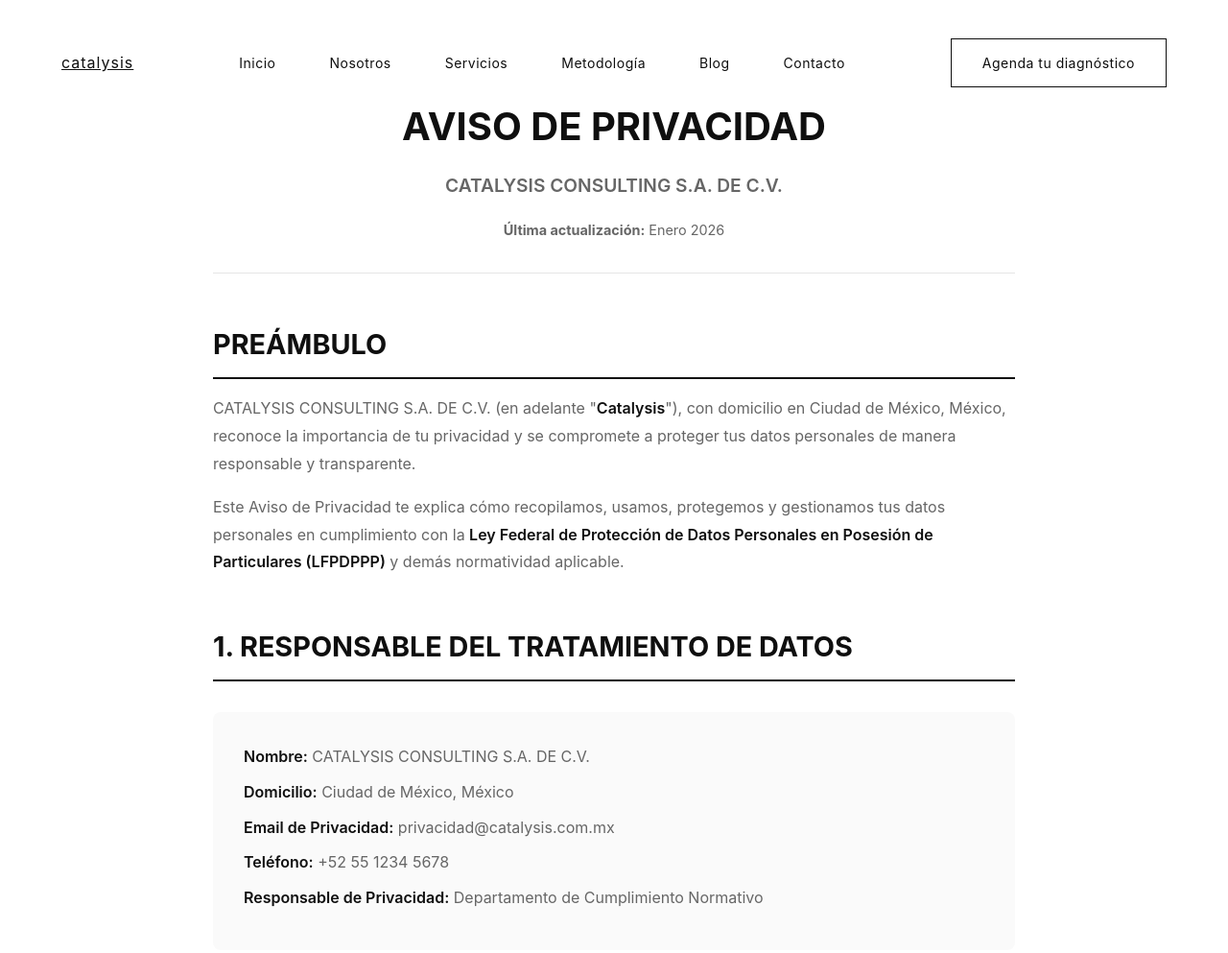
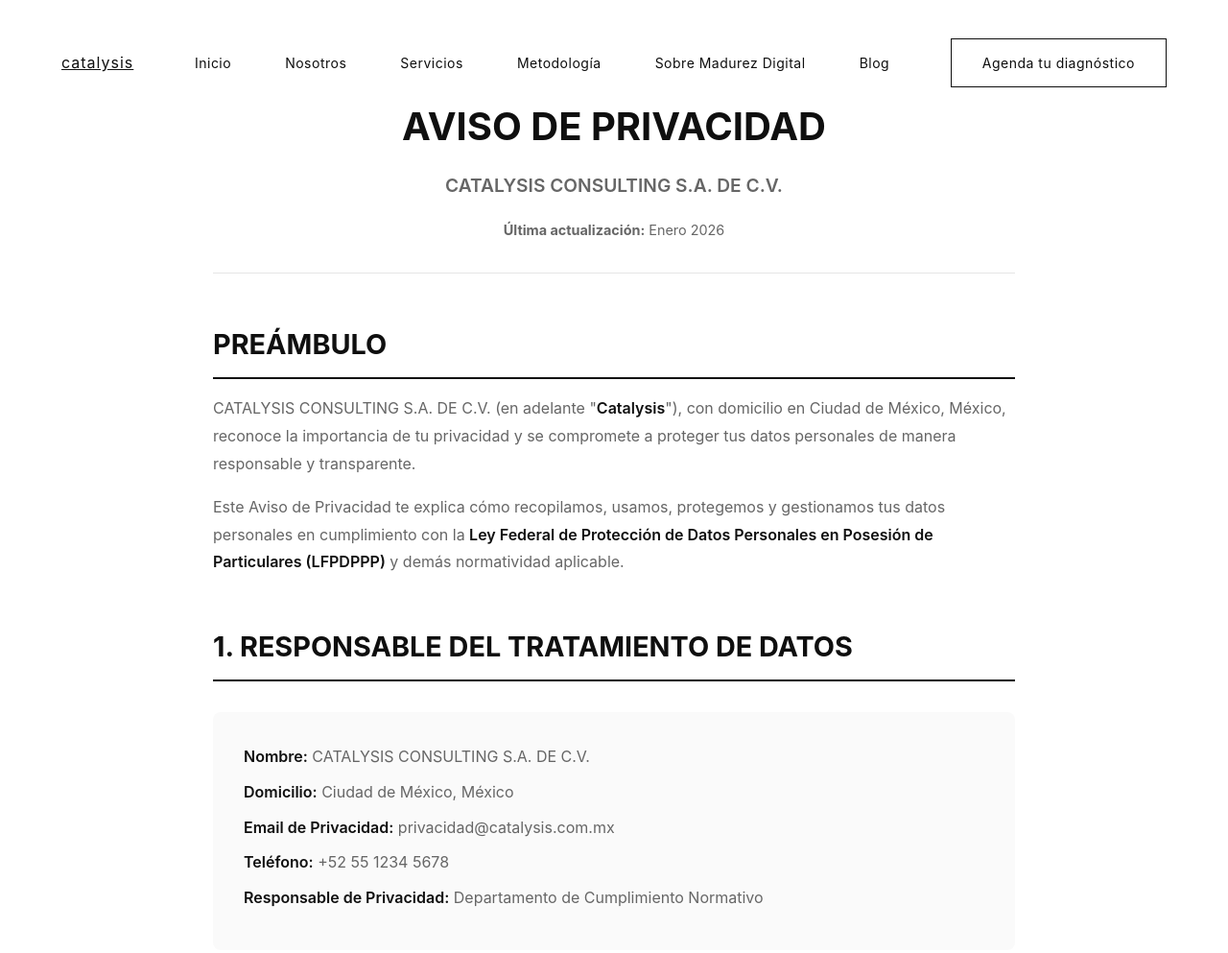
Before and after one commit to AlfonsoPiedrabuena/WebSite-Catalysis, a plain HTML site: page site/aviso-privacidad.html in a window 1280 px wide. Shown: the top 993 px of the page at 96% size. Drawn offline with Linux system fonts and the light colour scheme.

Commit message:
update de menú
Se actualizó el menú principal para poder agregar marco de madurez digital y también eliminar el botón de Contacto para solo dejar el Agenda tu diagnostico.

```diff
--- a/site/aviso-privacidad.html
+++ b/site/aviso-privacidad.html
@@ -199,8 +199,8 @@
                 <li><a href="index.html#nosotros">Nosotros</a></li>
                 <li><a href="index.html#servicios">Servicios</a></li>
                 <li><a href="index.html#metodologia">Metodología</a></li>
+                <li><a href="index.html#marco-madurez">Sobre Madurez Digital</a></li>
                 <li><a href="blog.html">Blog</a></li>
-                <li><a href="contacto.html">Contacto</a></li>
             </ul>
             <a href="contacto.html" class="cta-button">Agenda tu diagnóstico</a>
         </div>
```
Also changed, not shown: site/blog-post.html (+1 -1 lines), site/blog.html (+1 -1 lines), site/contacto.html (+1 -1 lines), site/index.html (+1 -1 lines).
